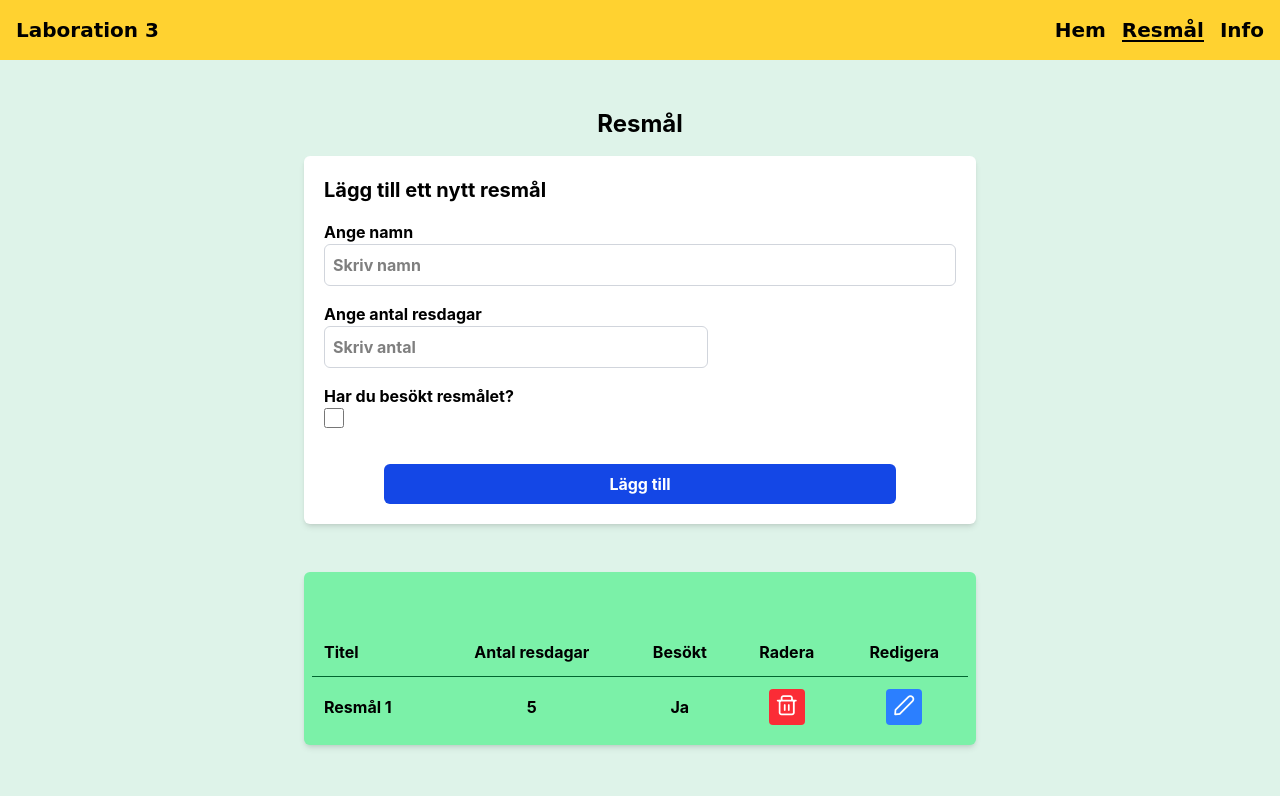
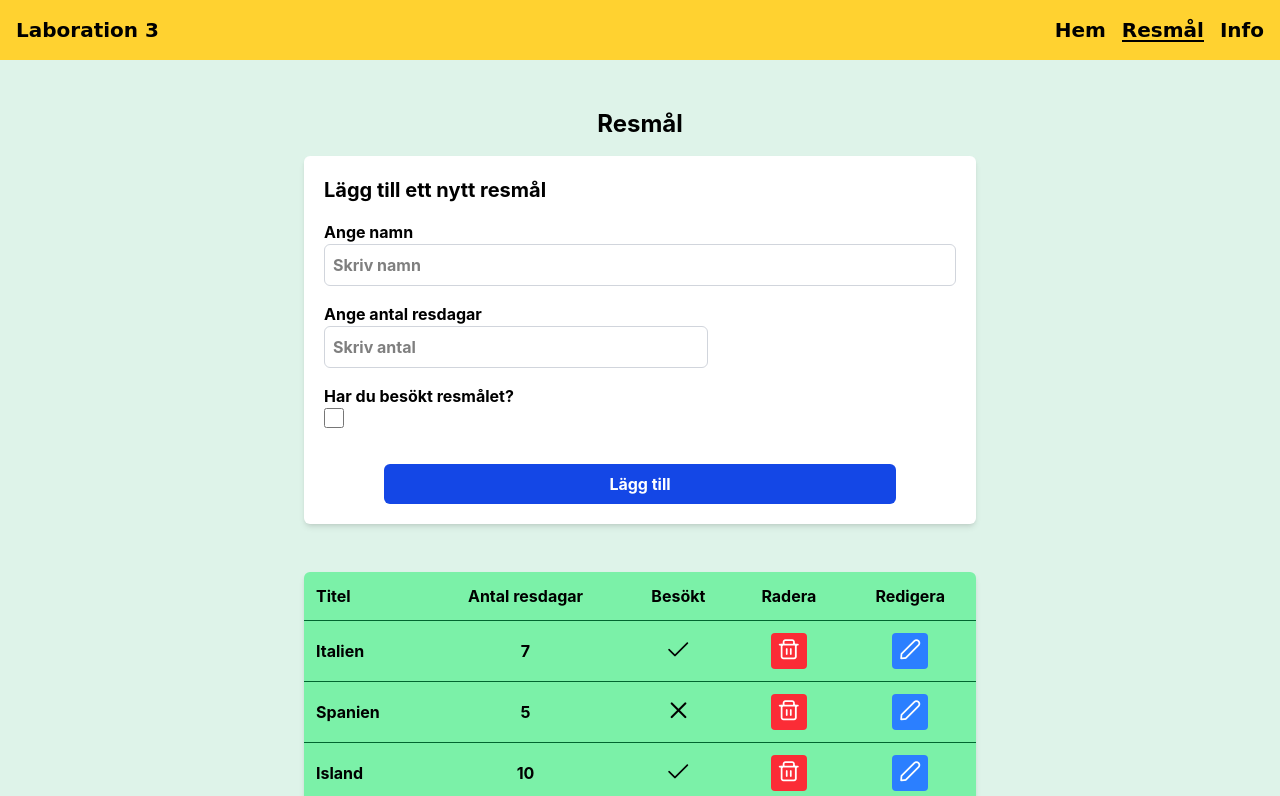
Before and after one commit to filipbergander/fbfullstack-lab3, a Vue app: page /resmal in a window 1280 px wide. Shown: the top 796 px of the page. Built offline with nearby package versions, Linux system fonts and the light colour scheme.

Commit message:
Går att skriva ut hårdkodade resmåls-objekt i tabellen. La till ikoner för om man besökt eller inte.

```diff
--- a/src/components/vacation/AppVacationTable.vue
+++ b/src/components/vacation/AppVacationTable.vue
@@ -1,5 +1,5 @@
 <template>
-  <div class="w-11/12 max-w-2xl mx-auto bg-green-300 mt-12 p-2 my-4 shadow-md rounded-md text-sm md:text-base">
+  <div class="w-11/12 max-w-2xl mx-auto bg-green-300 mt-12 my-4 shadow-md rounded-md text-sm md:text-base">
 <table class="w-full text-sm md:text-base border-collapse">
   <thead class=" text-black border-b border-green-800">
    <tr>
@@ -12,10 +12,13 @@
   </thead>
 
 <tbody id="table-body" class="text-center divide-y divide-green-800">
-  <tr class="hover:bg-green-100">
-    <td class="p-3 text-left">Resmål 1</td>
-      <td class="p-3">5</td>
-        <td class="p-3">Ja</td>
+  <tr v-for="vacation in vacations" :key="vacation.id" class="hover:bg-green-100">
+    <td class="p-3 text-left">{{ vacation.title }}</td>
+      <td class="p-3">{{ vacation.vacationDays }}</td>
+        <td class="p-3"><i class="pi text-base"
+          :class="vacation.visited ? 'pi-check': 'pi-times'"
+          :title="vacation.visited ? 'Besökt' : 'Ej besökt'"
+          ></i><span class="sr-only">{{ vacations.visited ? 'Besökt' : 'Ej besökt' }}</span></td>
         <td class="p-3"><button class="bg-red-500 hover:bg-red-600 text-white w-9 h-9 rounded cursor-pointer" title="Radera" aria-label="Radera"><i class="pi pi-trash text-base"></i></button></td>
         <td class="p-3"><button class="bg-blue-500 hover:bg-blue-600 text-white w-9 h-9 rounded cursor-pointer" title="Redigera" aria-label="Redigera"><i class="pi pi-pencil text-base"></i></button></td>
   </tr>
@@ -26,7 +29,12 @@
 </template>
 
 <script setup>
-
+defineProps({
+  vacations: {
+    type: Array,
+    required: true
+  }
+});
 </script>
 
 <style scoped>
--- a/src/views/vacationView.vue
+++ b/src/views/vacationView.vue
@@ -3,19 +3,31 @@
        <h1 class="text-2xl">Resmål</h1>
 </div>
 <AppVacationForm />
-<AppVacationTable />
+<AppVacationTable :vacations="vacations" />
 </template>
 
 <script setup>
 import AppVacationTable from '../components/vacation/AppVacationTable.vue';
 import AppVacationForm from '../components/vacation/AppVacationForm.vue';
+import { ref } from 'vue';
 
-import { ref } from 'vue';
-const vacationList = ref([
+const vacations = ref([
   {
 id: 1,
 title: 'Italien',
 vacationDays: 7,
+visited: true
+  },
+    {
+id: 2,
+title: 'Spanien',
+vacationDays: 5,
+visited: false
+  },
+    {
+id: 3,
+title: 'Island',
+vacationDays: 10,
 visited: true
   },
 ]);
```
